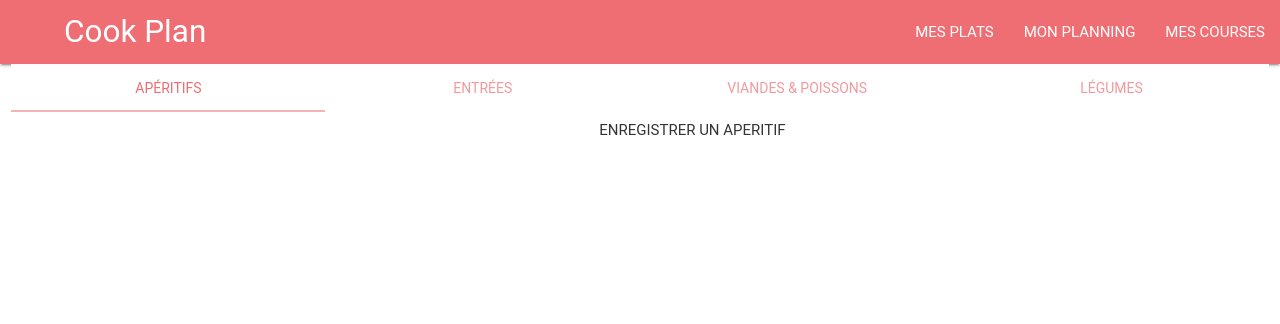
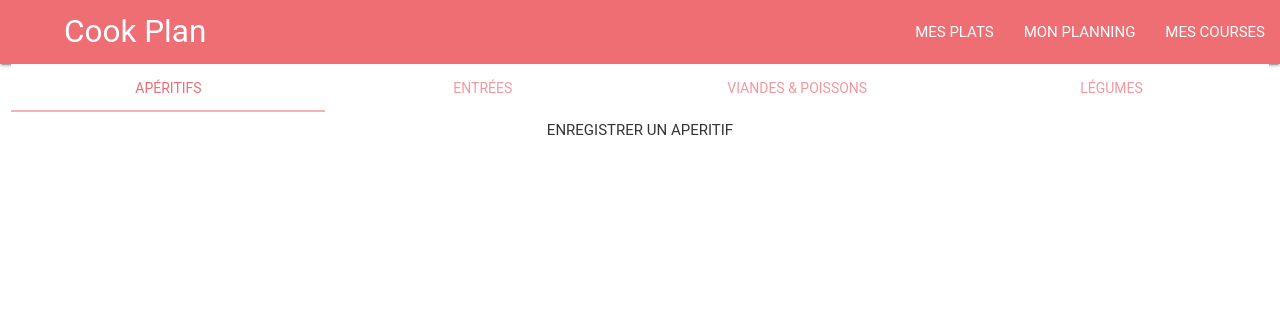
Before and after one commit to JokerHAHAHA/CookPlan, a PHP site: template templates/meals.html.twig in a window 1280 px wide. Shown: the top 324 px of the page. Run offline with PHP 8.4, Linux system fonts and the light colour scheme; the template is opened without the code that fills it: most values are stand-ins (such as "Sample title", 1, 10 or a date in 2020); some libraries are stand-ins or nearby versions; some web fonts are replaced.

Commit message:
layout meals

```diff
--- a/templates/meals.html.twig
+++ b/templates/meals.html.twig
@@ -18,29 +18,77 @@
         </div>
 
 
-        <div id="aperitifs" class="col s12">
-            <a href="addMeal.php?cat=UN APERITIF" class="waves-effect waves-light center-align btn-flat col s3 offset-s5">ENREGISTRER UN APERITIF</a>
+        <div id="aperitifs" class="row">
+            <a href="addMeal.php?cat=UN APERITIF" class="waves-effect waves-light center-align btn-flat col s4 offset-s4">ENREGISTRER UN APERITIF</a>
+
+            <div class="col s8 offset-s2" >
+                {% for meal in meals %}
+                    {% if meal['category']=='aperitif' %}
+                        <h3 class="center" >{{meal['name']}}</h3>
+                    {% endif %}
+                {% endfor %}
+            </div>
 
         </div>
 
         <div id="starters" class="col s12">
-            <a href="addMeal.php?cat=UNE ENTREE" class="waves-effect waves-light center-align btn-flat col s3 offset-s5">ENREGISTRER UNE ENTREE</a>
+            <a href="addMeal.php?cat=UNE ENTREE" class="waves-effect waves-light center-align btn-flat col s4 offset-s4">ENREGISTRER UNE ENTREE</a>
+
+            <div class="col s8 offset-s2" >
+                {% for meal in meals %}
+                    {% if meal['category']=='starter' %}
+                        <h3 class="center" >{{meal['name']}}</h3>
+                    {% endif %}
+                {% endfor %}
+            </div>
 
         </div>
         <div id="meals" class="col s12">
-            <a href="addMeal.php?cat=UN PLAT" class="waves-effect waves-light center-align btn-flat col s3 offset-s5">ENREGISTRER UNE VIANDE OU POISSON</a>
+            <a href="addMeal.php?cat=UN PLAT" class="waves-effect waves-light center-align btn-flat col s4 offset-s4">ENREGISTRER UNE VIANDE OU POISSON</a>
+
+            <div class="col s8 offset-s2" >
+                {% for meal in meals %}
+                    {% if meal['category']=='meal' %}
+                        <h3 class="center" >{{meal['name']}}</h3>
+                    {% endif %}
+                {% endfor %}
+            </div>
 
         </div>
         <div id="garnishes" class="col s12">
-            <a href="addMeal.php?cat=UN ACCOMPAGNEMENT" class="waves-effect waves-light center-align btn-flat col s3 offset-s5">ENREGISTRER UN LEGUME</a>
+            <a href="addMeal.php?cat=UN ACCOMPAGNEMENT" class="waves-effect waves-light center-align btn-flat col s4 offset-s4">ENREGISTRER UN LEGUME</a>
+
+            <div class="col s8 offset-s2" >
+                {% for meal in meals %}
+                    {% if meal['category']=='garnish' %}
+                        <h3 class="center" >{{meal['name']}}</h3>
+                    {% endif %}
+                {% endfor %}
+            </div>
 
         </div>
         <div id="desserts" class="col s12">
-            <a href="addMeal.php?cat=UN DESSERT" class="waves-effect waves-light center-align btn-flat col s3 offset-s5">ENREGISTRER UN DESSERT</a>
+            <a href="addMeal.php?cat=UN DESSERT" class="waves-effect waves-light center-align btn-flat col s4 offset-s4">ENREGISTRER UN DESSERT</a>
+
+            <div class="col s8 offset-s2" >
+                {% for meal in meals %}
+                    {% if meal['category']=='dessert' %}
+                        <h3 class="center" >{{meal['name']}}</h3>
+                    {% endif %}
+                {% endfor %}
+            </div>
 
         </div>
         <div id="drinks" class="col s12">
-            <a href="addMeal.php?cat=UNE BOISSON" class="waves-effect waves-light center-align btn-flat col s3 offset-s5">ENREGISTRER UNE BOISSON</a>
+            <a href="addMeal.php?cat=UNE BOISSON" class="waves-effect waves-light center-align btn-flat col s4 offset-s4">ENREGISTRER UNE BOISSON</a>
+
+            <div class="col s8 offset-s2" >
+                {% for meal in meals %}
+                    {% if meal['category']=='drink' %}
+                        <h3 class="center" >{{meal['name']}}</h3>
+                    {% endif %}
+                {% endfor %}
+            </div>
 
         </div>
     </div>
--- a/www/meals.php
+++ b/www/meals.php
@@ -21,7 +21,6 @@ require '../src/Autoloader.php';
 Autoloader::require();
 
 $auth_user = new User();
-
 
 //check if connected
 if($auth_user->is_loggedin())
```
